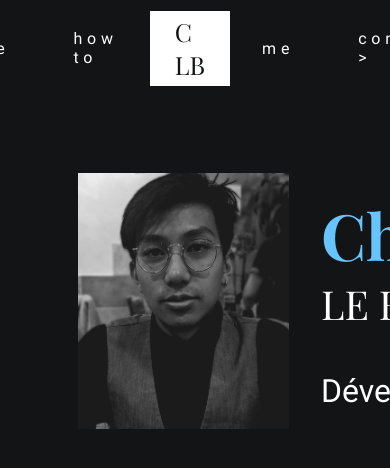
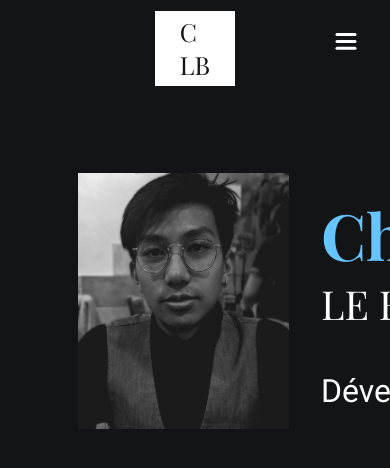
Before and after one commit to Chomphoo-pro/Portfolio, a Next.js app: page / in a window 390 px wide. Shown: the top 468 px of the page. Built offline with nearby package versions, Linux system fonts and the light colour scheme.

Commit message:
update nav to responsive
+ nav.scss
- nav.module.scss
+ components MenuToggle
+ components use-dimensions

/!\ Logo disapear when nav open is true THEN resize width > 1000px
=> Not essential

Signed-off-by: Chomphoo <chomphoo@protonmail.com>

```diff
--- a/assets/css/nav.module.scss
+++ /dev/null
@@ -1,95 +0,0 @@
-@import 'config.scss';
-
-.container[data-ismenu="true"]{
-    display: flex;
-    justify-content: center;
-    flex-direction: row;
-    height: 6em;
-    transition: background-color 0.3s, height 0.3s,  flex-direction 0.3s;
-  }
-
-/*
-.container{
-    display: flex;
-    justify-content: center;
-    flex-direction: column;
-    height: 100vh;
-    transition: background-color 0.3s, height 0.3s,  flex-direction 0.3s;
-
-  }
-*/
-
-
-  .container {
-    position: fixed;
-    top: 0px;
-    width: 100%;
-    align-items: center;
-    z-index: 5;
-    background-color: $dark;
-
-    ul {
-        align-items: center;
-        height: 100%;
-        display: flex;
-        list-style: none;
-        margin-block: unset;
-        margin-inline: unset;
-        padding-inline: unset;
-
-
-        li {
-            margin-left: 2em;
-            margin-right: 2em;
-            letter-spacing: 0.3em;
-
-            a {
-                text-decoration: unset;
-                color: white;
-            }
-        }
-
-    }
-}
-
-
-/*
-.container,
-.container[data-ismenu="true"] {
-    menu {
-        svg {
-
-            position: inherit;
-            visibility: visible;
-        }
-    }
-}
-*/
-
-
-.ul {
-    height: 100%;
-    width: 100%;
-    /*min-height: min-content;*/
-}
-
-#dark{
-    .container{
-      top{
-        color: $white;
-        background-color: $dark;
-      }
-
-      ul{
-        justify-content: center;
-        background-color: $dark;
-      }
-
-    }
-
-    nav ul li a{
-      transition: color 1.5s;
-      color: $white;
-      }
-
-}
--- /dev/null
+++ b/assets/css/nav.scss
@@ -0,0 +1,115 @@
+@import 'config.scss';
+
+
+.menu {
+  position: absolute;
+  top: 0;
+  right: 0;
+  padding: 2em;
+  cursor: pointer;
+  display: unset;
+
+}
+
+
+nav {
+  transition: height 0.3s;
+  display: flex;
+  position: fixed;
+  top: 0px;
+  height: 6em;
+  width: 100%;
+  justify-content: center;
+  align-items: center;
+  z-index: 5;
+  background-color: $dark;
+
+  ul {
+    display: none;
+    align-items: center;
+    list-style: none;
+    margin-block: unset;
+    margin-inline: unset;
+    padding-inline: unset;
+
+
+    li {
+      margin-left: 2em;
+      margin-right: 2em;
+      letter-spacing: 0.3em;
+
+      a {
+        text-decoration: unset;
+        color: white;
+      }
+    }
+
+  }
+}
+
+
+.ul {
+  height: 100%;
+  width: 100%;
+  /*min-height: min-content;*/
+}
+
+#dark {
+  nav {
+    top {
+      color: $white;
+      background-color: $dark;
+    }
+
+    ul {
+      /*justify-content: center;*/
+      background-color: $dark;
+    }
+
+  }
+
+  nav ul li a {
+    transition: color 1.5s;
+    color: $white;
+  }
+
+}
+
+
+
+@media (max-width: 1000px) {
+  nav[data-isopen="true"] {
+    flex-direction: column;
+    height: 100vh;
+    transition: height 0.3s;
+
+    ul {
+      display: flex;
+      flex-direction: column;
+      font-size: 32px;
+    }
+
+    .navLeft {
+      justify-content: flex-end;
+    }
+  }
+}
+
+
+@media (min-width: 1000px) {
+  .menu {
+    display: none;
+  }
+
+  nav {
+    ul {
+      display: flex;
+    }
+  }
+}
+
+@media (min-width: 1600px) {
+  .articles {
+    grid-template-columns: repeat(3, 1fr);
+  }
+}
--- /dev/null
+++ b/components/MenuToggle.js
@@ -0,0 +1,38 @@
+import * as React from "react";
+import { motion } from "framer-motion";
+
+
+const Path = props => (
+  <motion.path
+    strokeWidth="3"
+    stroke="white"
+    strokeLinecap="round"
+    {...props}
+  />
+);
+
+
+export const MenuToggle = ({ toggle }) => (
+    <svg className="menu" width="23" height="23" viewBox="0 0 23 23" onClick={toggle}>
+      <Path
+        variants={{
+          closed: { d: "M 2 2.5 L 20 2.5" },
+          open: { d: "M 3 16.5 L 17 2.5" }
+        }}
+      />
+      <Path
+        d="M 2 9.423 L 20 9.423"
+        variants={{
+          closed: { opacity: 1 },
+          open: { opacity: 0 }
+        }}
+        transition={{ duration: 0.1 }}
+      />
+      <Path
+        variants={{
+          closed: { d: "M 2 16.346 L 20 16.346" },
+          open: { d: "M 3 2.5 L 17 16.346" }
+        }}
+      />
+    </svg>
+);
--- a/components/Nav.js
+++ b/components/Nav.js
@@ -1,35 +1,49 @@
 import Link from 'next/link';
 import logo from '../assets/css/logo.module.scss';
-import nav from '../assets/css/nav.module.scss';
+import * as React from "react";
+import { useRef } from "react";
+import { useDimensions } from "./use-dimensions";
+import { MenuToggle } from "../components/MenuToggle";
+import { motion, useCycle } from "framer-motion";
+
+
+function Nav() {
+  const [isOpen, toggleOpen] = useCycle(false, true);
+  const containerRef = useRef(null);
+  const { height } = useDimensions(containerRef);
+
+  return (
+    <nav data-ismenu={true} data-isopen={isOpen}>
+      <motion.div
+        initial={false}
+        animate={isOpen ? "open" : "closed"}
+        custom={height}
+        ref={containerRef}
+      >
+        <MenuToggle toggle={() => toggleOpen()} />
+      </motion.div>
 
 
 
-function Nav() {
-
-  return (
-
-
-    <nav className={nav.container} data-ismenu={true}>
-
-
-      <ul>
+      <ul className='navLeft'>
         <li ><Link href="/veille" passHref={true}><a>veille</a></Link></li>
         <li ><Link href="/how-to" passHref={true}><a>how to</a></Link></li>
       </ul>
 
+      {!isOpen && (<>
         <Link href="/" passHref={true}>
           <a className={logo.container}>
             <div>C</div>
             <div>LB</div>
           </a>
         </Link>
+      </>
+      )}
 
       <ul>
         <li><Link href="/" passHref={true}><a>me</a></Link></li>
-        <li><Link href="/contact" passHref={true}><a>{"contact >"}</a></Link></li>
+        <li><Link href="/contact" passHref={true}><a>contact</a></Link></li>
       </ul>
-
-
     </nav>
   )
 
--- /dev/null
+++ b/components/use-dimensions.js
@@ -0,0 +1,16 @@
+import { useEffect, useRef } from "react";
+
+// Naive implementation - in reality would want to attach
+// a window or resize listener. Also use state/layoutEffect instead of ref/effect
+// if this is important to know on initial client render.
+// It would be safer to  return null for unmeasured states.
+export const useDimensions = ref => {
+  const dimensions = useRef({ width: 0, height: 0 });
+
+  useEffect(() => {
+    dimensions.current.width = ref.current.offsetWidth;
+    dimensions.current.height = ref.current.offsetHeight;
+  }, []);
+
+  return dimensions.current;
+};
--- a/pages/_app.js
+++ b/pages/_app.js
@@ -2,6 +2,7 @@ import '../assets/css/chomphoo.scss'
 import '../assets/css/setFont.scss'
 import '../assets/css/framer.scss'
 import '../assets/css/grid.scss'
+import '../assets/css/nav.scss'
 
 
 function MyApp({ Component, pageProps }) {
```
Lines whose indentation alone changed are shown as unchanged.
